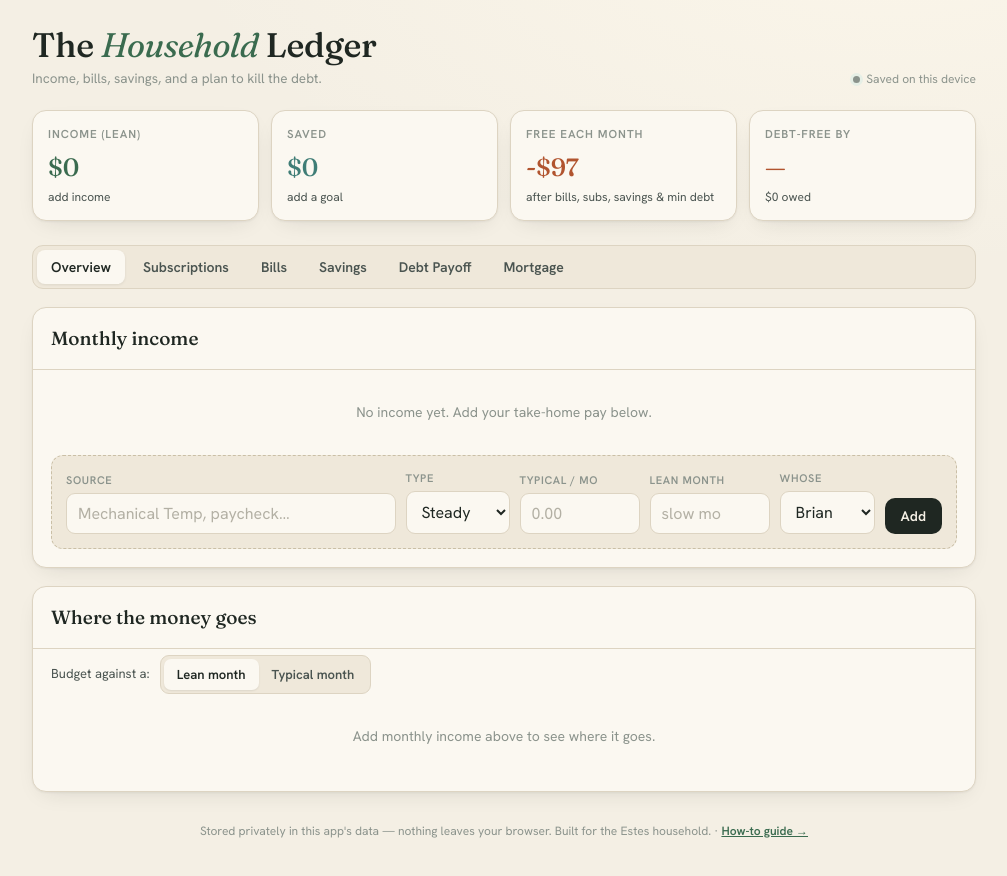
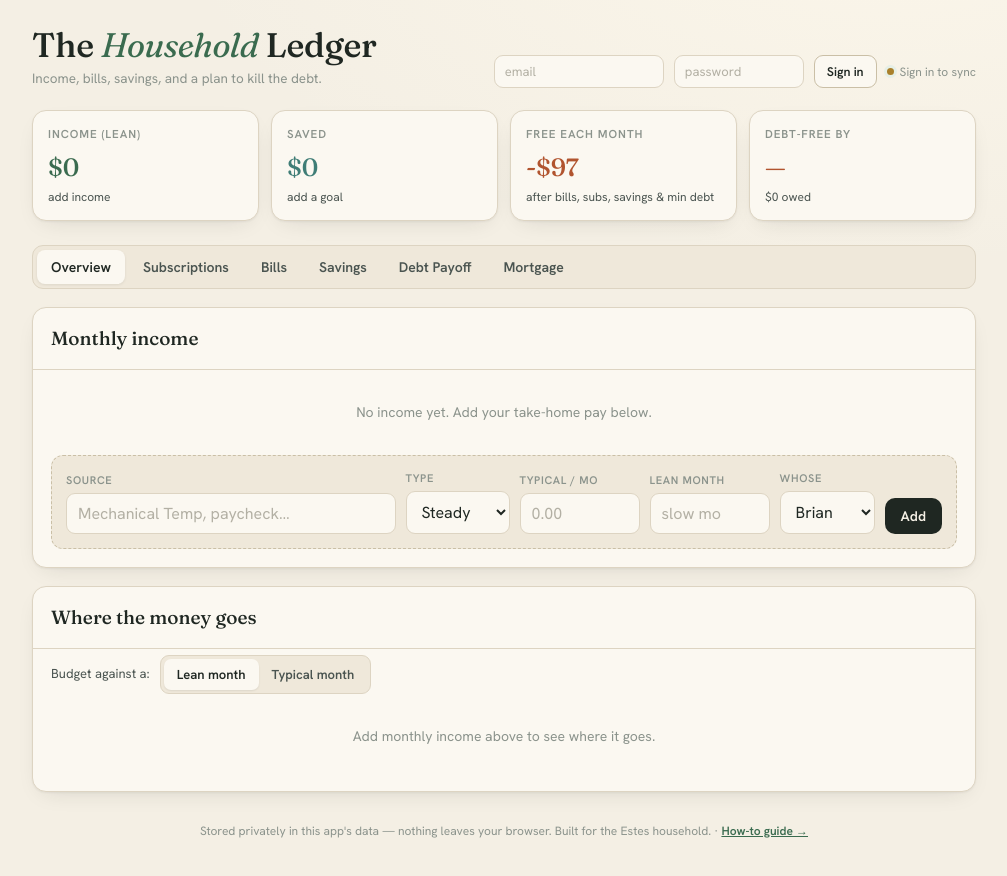
Before and after one commit to servicecoinrwb/The-Household-Ledger, a plain HTML site: page index.html in a window 1280 px wide. Shown: the whole page, without its empty margins (136-1143 px from the left). Drawn offline with nearby package versions, Linux system fonts and the light colour scheme.

Commit message:
Update Supabase configuration in index.html
Updated Supabase configuration with new URL, anon key, and allowed emails.

```diff
--- a/index.html
+++ b/index.html
@@ -358,10 +358,10 @@ const KEY='mt-household-finance-v1';
    Leave URL/KEY blank to keep running locally on this device.
    ============================================================ */
 const CONFIG = {
-  SUPABASE_URL: '',          // e.g. 'https://abcd1234.supabase.co'
-  SUPABASE_ANON_KEY: '',     // the anon / public key
-  HOUSEHOLD_ID: 'estes',     // shared row both of you read/write
-  ALLOWED_EMAILS: []         // e.g. ['brian@mechanicaltemp.com','wife@gmail.com']
+  SUPABASE_URL: 'https://tufvkuosrrymgzldlslv.supabase.co',
+  SUPABASE_ANON_KEY: 'eyJhbGciOiJIUzI1NiIsInR5cCI6IkpXVCJ9.eyJpc3MiOiJzdXBhYmFzZSIsInJlZiI6InR1ZnZrdW9zcnJ5bWd6bGRsc2x2Iiwicm9sZSI6ImFub24iLCJpYXQiOjE3ODA5NTI5MjAsImV4cCI6MjA5NjUyODkyMH0.2hG9yCWyFCX0NJyeF4Q7eAe6WpETsjuvW_WQ74KSvmk',
+  HOUSEHOLD_ID: 'estes',
+  ALLOWED_EMAILS: ['brnestes@gmail.com','katieestes84@gmail.com']
 };
 
 let state = {
```
